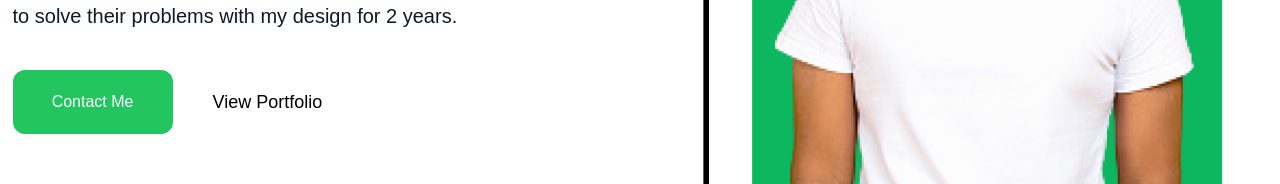
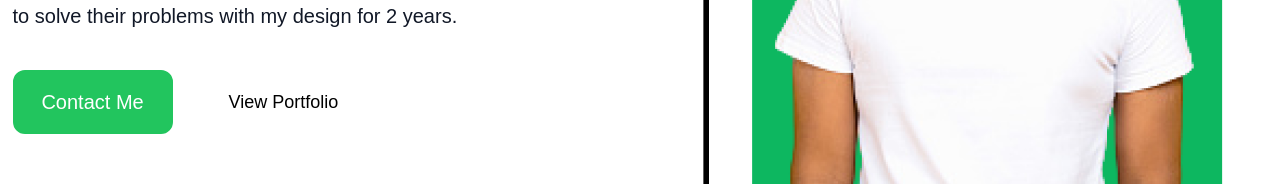
Before and after one commit to Rafat210907/free-portfoilo-website, a React (Vite) app: page / in a window 1280 px wide. Shown: the part 442-626 px from the top of the page. Built offline with nearby package versions, Linux system fonts and the light colour scheme.

Commit message:
duration

```diff
--- a/src/components/Hero.jsx
+++ b/src/components/Hero.jsx
@@ -16,9 +16,9 @@ const Hero = () => {
           <p className="text-gray-900 text-xl mb-10">I’m Tanvir, a creative Product Designer. I’ve been helping businesses <br /> to solve their problems with my design for 2 years.</p>
 
         <div className="flex gap-10">
-            <button className="h-16 w-40 border-2 border-green-500 rounded-[12px] pointer bg-green-500 hover:text-black duration-200"
+            <button className="h-16 w-40 border-2 border-green-500 rounded-[12px] pointer bg-green-500 hover:text-black duration-200 text-xl"
             onClick={() => setIsOpen(!isOpen)}>Contact Me</button>
-            <button className="text-black text-lg hover:text-green-400 duration-200 pointer">View Portfolio</button>
+            <button className="text-black text-lg hover:text-green-400  pointer hover:border-2 rounded-[10px] duration-600 hover:border-green-400 p-4">View Portfolio</button>
           </div>
         </div>
         <img src={heroimg} alt="Hero Image" className="bg-green-500 himg" />
```
